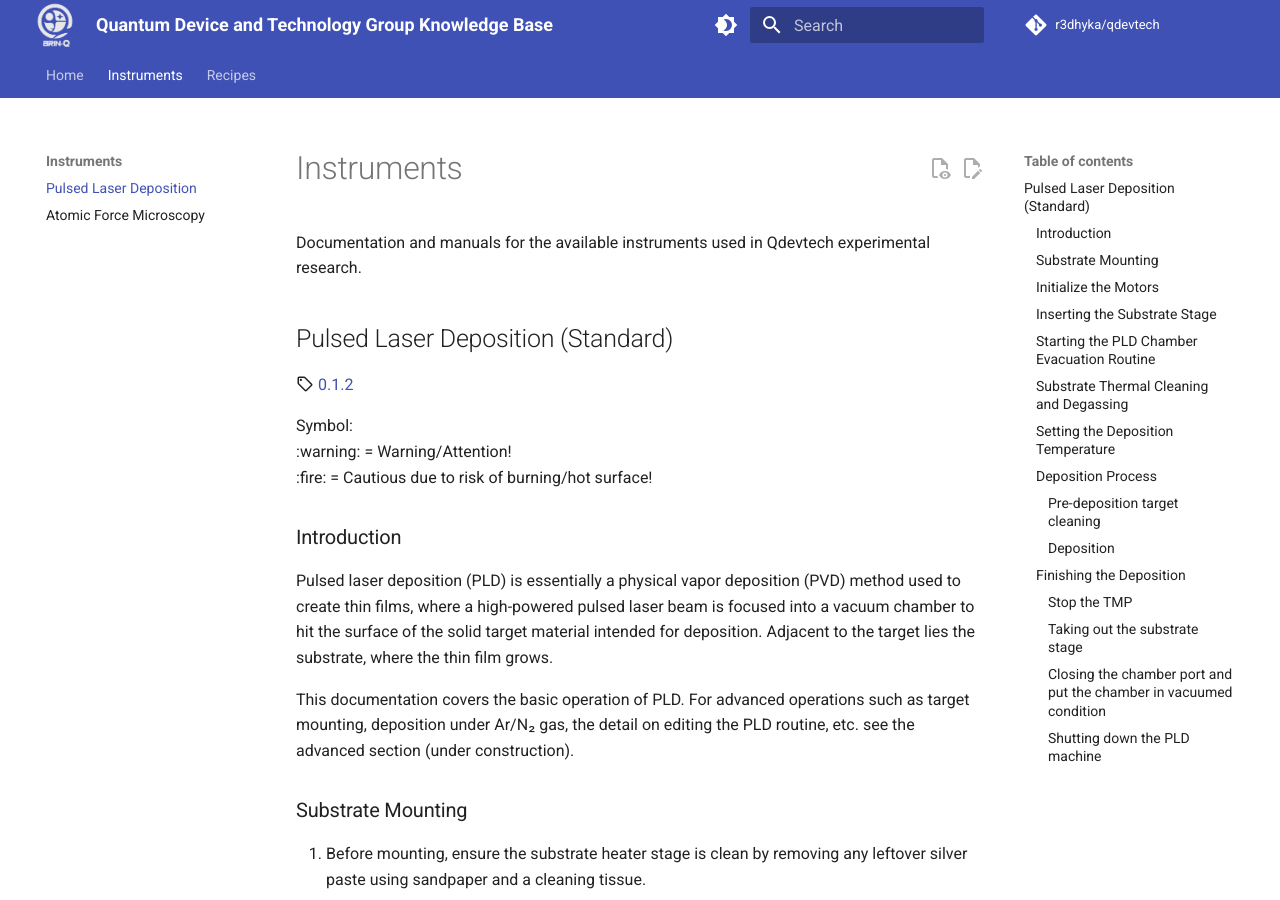
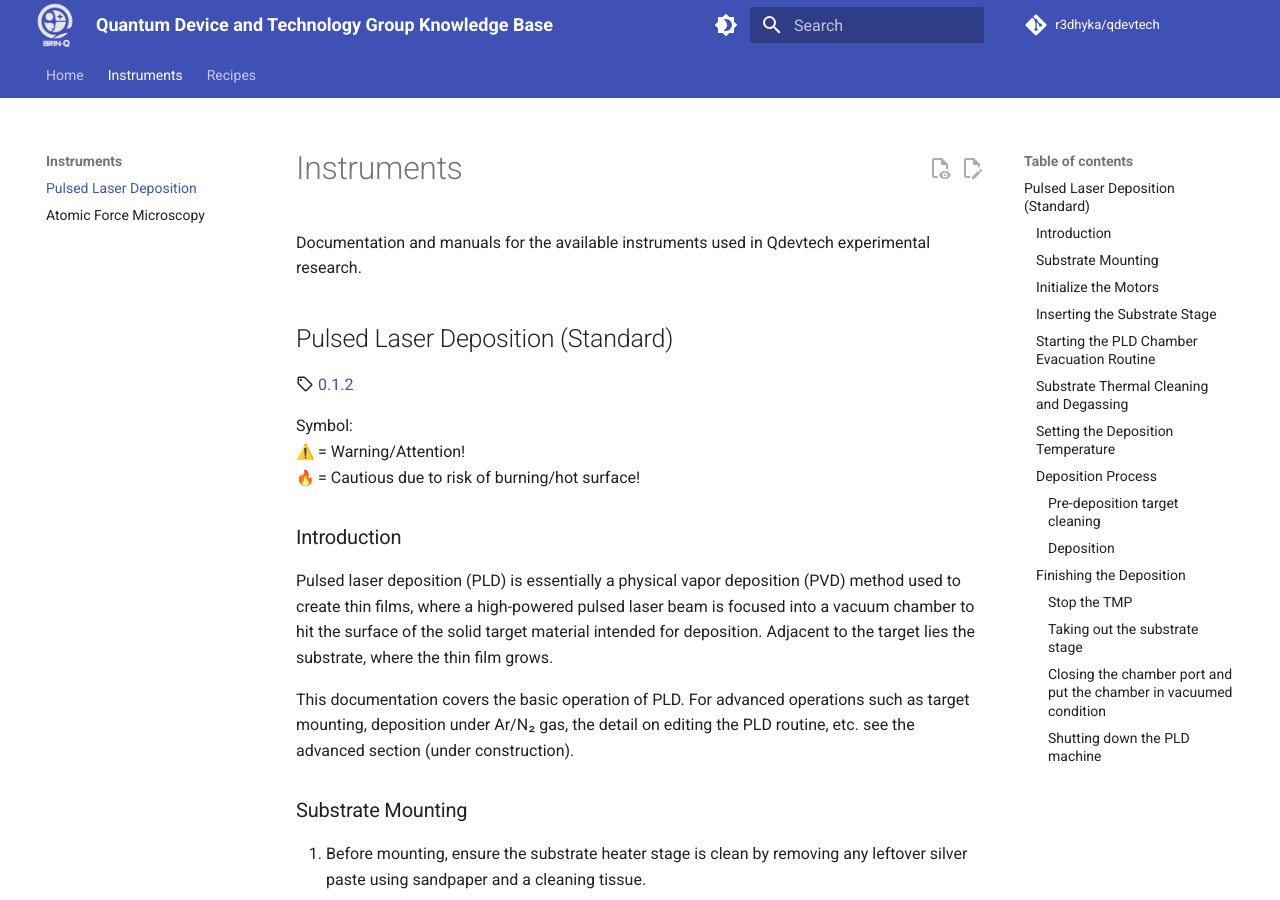
Before and after one commit to r3dhyka/qudev, an MkDocs documentation site: the page built from docs/instruments/pld.md, in a window 1280 px wide and 900 px high. Built offline with MkDocs 1.6.1 and Material for MkDocs 9.7.7, drawn with Linux system fonts in a browser that asks for light colours; emoji names are drawn with the system emoji font; comment, search, counter and statistics services are not loaded.

Commit message:
Update pld.md

```diff
--- a/docs/instruments/pld.md
+++ b/docs/instruments/pld.md
@@ -6,9 +6,9 @@ Documentation and manuals for the available instruments used in Qdevtech experim
 ## Pulsed Laser Deposition (Standard)
 :material-tag-outline:{ title="Minimum version" } [0.1.2](../changelog/index.md)
 
-<p>Symbol:<br>
+Symbol:<br>
 :warning: = Warning/Attention!<br>
-:fire: = Cautious due to risk of burning/hot surface!</p>
+:fire: = Cautious due to risk of burning/hot surface!
 
 ### Introduction
 
```
